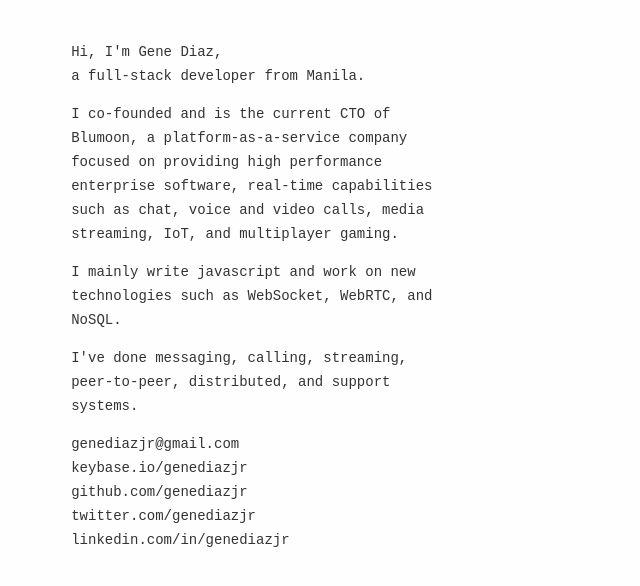
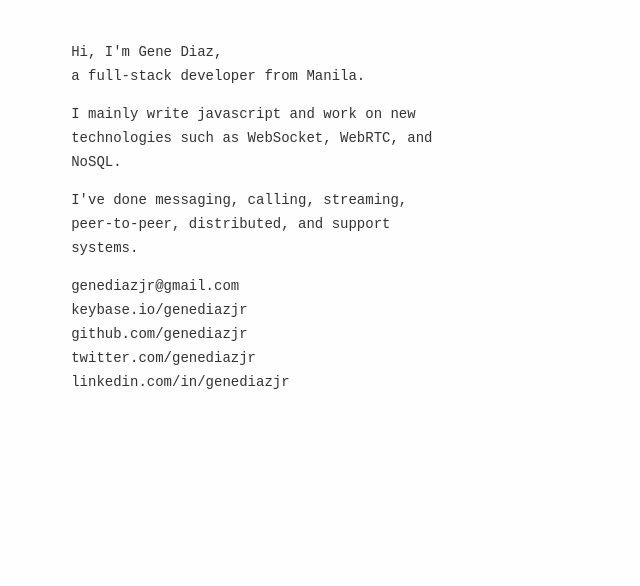
Before and after one commit to genediazjr/genediazjr.github.io, a plain HTML site: page index.html in a window 1280 px wide. Shown: the whole page, without its empty margins (0-640 px from the left). Drawn offline with Linux system fonts and the light colour scheme.

Commit message:
Update index.html

```diff
--- a/index.html
+++ b/index.html
@@ -33,7 +33,6 @@
 
   <article>
     <p>Hi, I'm Gene Diaz, <br> a full-stack developer from Manila.</p>
-    <p>I co-founded and is the current CTO of <a href="https://blumoon.io">Blumoon</a>, a platform-as-a-service company focused on providing high performance enterprise software, real-time capabilities such as chat, voice and video calls, media streaming, IoT, and multiplayer gaming.</p>
     <p>I mainly write javascript and work on new technologies such as WebSocket, WebRTC, and NoSQL.</p>
     <p>I've done messaging, calling, streaming, peer-to-peer, distributed, and support systems.</p>
     <ul>
```
